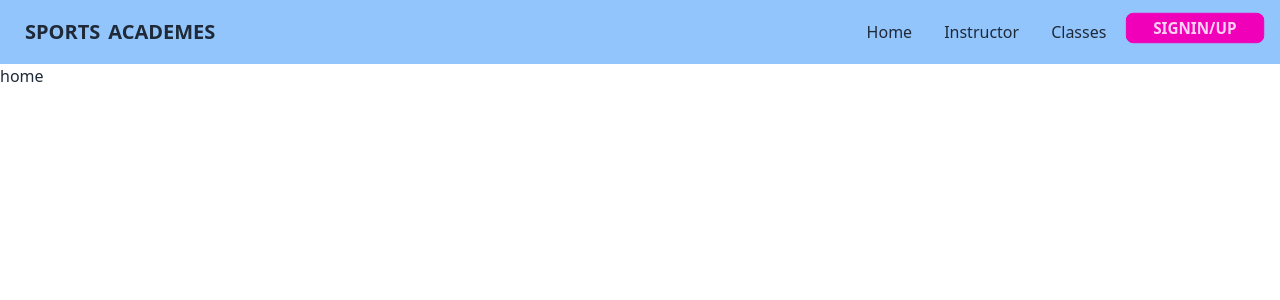
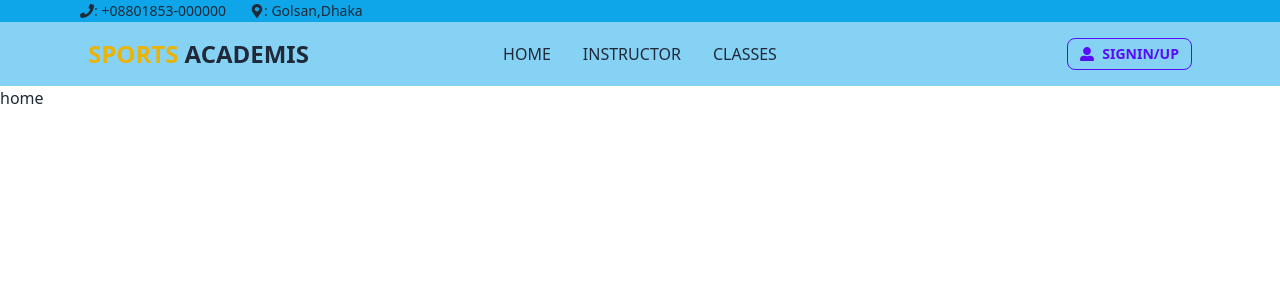
Before and after one commit to PaulShourav/sports-academies, a React (Vite) app: page / in a window 1280 px wide. Shown: the top 300 px of the page. Built offline with nearby package versions, Linux system fonts and the light colour scheme; no server answers.

Commit message:
header completed

```diff
--- a/src/components/Header.jsx
+++ b/src/components/Header.jsx
@@ -3,12 +3,13 @@ import { AuthContext } from "../providers/AuthProvider";
 import { Link } from "react-router-dom";
 import useAdmin from "../hooks/useAdmin";
 import useInstructor from "../hooks/useInstructor";
+import { FaMapMarkerAlt, FaPhone, FaUserAlt } from "react-icons/fa";
 
 
 const Header = () => {
     const { user, logOut } = useContext(AuthContext)
-    const [isAdmin,isAdminLoading]=useAdmin()
-    const [isInstructor,isInstructorLoading]=useInstructor()
+    const [isAdmin, isAdminLoading] = useAdmin()
+    const [isInstructor, isInstructorLoading] = useInstructor()
     const handleLogOut = () => {
         logOut()
             .then(() => {
@@ -17,15 +18,48 @@ const Header = () => {
                 // An error happened.
             });
     }
-    const navLink=<>
+    const navLink = <>
         <li><Link to={'/'}>Home</Link></li>
         <li><Link to={'/instructor'}>Instructor</Link></li>
         <li><Link to={'/classes'}>Classes</Link></li>
-     {isAdmin && isInstructor?<li><Link to={'/'}>Classes</Link></li>:""}
-     {user?<div className="dropdown dropdown-end">
-      <label tabIndex={0} className="btn btn-ghost btn-circle avatar">
+        {user && <li><Link to={'/'}>Dashboard</Link></li>}
+
+    </>
+
+
+    return (
+        <header>
+            <div className="bg-sky-500 ">
+                <div className="flex gap-6 py-[1px] container mx-auto text-sm">
+                    <p className="flex items-center"><FaPhone />: +08801853-000000</p>
+                    <p className="flex items-center"><FaMapMarkerAlt />: Golsan,Dhaka</p>
+                </div>
+
+            </div>
+            <div className="bg-sky-500 bg-opacity-50">
+                <div className="container mx-auto">
+                    <div className="navbar  py-0 my-0">
+                        <div className="navbar-start">
+                            <div className="dropdown">
+                                <label tabIndex={0} className="btn btn-ghost lg:hidden">
+                                    <svg xmlns="http://www.w3.org/2000/svg" className="h-5 w-5" fill="none" viewBox="0 0 24 24" stroke="currentColor"><path strokeLinecap="round" strokeLinejoin="round" strokeWidth="2" d="M4 6h16M4 12h8m-8 6h16" /></svg>
+                                </label>
+                                <ul tabIndex={0} className="menu menu-sm dropdown-content uppercase mt-3 p-2 shadow bg-base-100 rounded-box w-52">
+                                    {navLink}
+                                </ul>
+                            </div>
+                            <Link to={'/'} className=" uppercase font-bold text-xl md:text-2xl"><span className="text-yellow-500">Sports</span>  Academis</Link>
+                        </div>
+                        <div className="navbar-center hidden lg:flex">
+                            <ul className="menu menu-horizontal uppercase px-1">
+                                {navLink}
+                            </ul>
+                        </div>
+                        <div className="navbar-end">
+                            {user ? <div className="dropdown dropdown-end">
+                                <label tabIndex={0} className="btn btn-sm btn-ghost btn-circle avatar">
                                     <div className="w-10 rounded-full">
-          <img src="/images/stock/photo-1534528741775-53994a69daeb.jpg" />
+                                        <img src={user?.photoURL} />
                                     </div>
                                 </label>
                                 <ul tabIndex={0} className="menu menu-sm dropdown-content mt-3 p-2 shadow bg-base-100 rounded-box w-52">
@@ -38,30 +72,15 @@ const Header = () => {
                                     <li><a>Settings</a></li>
                                     <li onClick={handleLogOut}><a>Logout</a></li>
                                 </ul>
-    </div>:<li className="btn btn-sm btn-secondary"><Link to={'/signIn&Up'}>Signin/Up</Link></li>}
-    </>
-
-
-    return (
-        <div className="navbar py-0 bg-blue-300 container mx-auto">
-            <div className="navbar-start">
-                <div className="dropdown">
-                    <label tabIndex={0} className="btn btn-ghost lg:hidden">
-                        <svg xmlns="http://www.w3.org/2000/svg" className="h-5 w-5" fill="none" viewBox="0 0 24 24" stroke="currentColor"><path strokeLinecap="round" strokeLinejoin="round" strokeWidth="2" d="M4 6h16M4 12h8m-8 6h16" /></svg>
-                    </label>
-                    <ul tabIndex={0} className="menu menu-sm dropdown-content mt-3 p-2 shadow bg-base-100 rounded-box w-52">
-                        {navLink}
-                    </ul>
+                            </div> : <Link to={'/signIn&Up'} className="btn btn-sm btn-outline btn-primary flex "><FaUserAlt/> Signin/Up</Link>}
                         </div>
-                <a className="btn btn-ghost normal-case text-xl font-bold">SPORTS <span>ACADEMES</span></a>
                     </div>
-            <div className="navbar-end hidden lg:flex">
-                <ul className="menu menu-horizontal  px-1">
-                    {navLink}
-                </ul>
                 </div>
 
             </div>
+        </header>
+
+
     );
 };
 
--- a/src/components/SectionTitle.jsx
+++ b/src/components/SectionTitle.jsx
@@ -0,0 +1,12 @@
+import { FaGripfire } from "react-icons/fa";
+
+
+const SectionTitle = ({heading}) => {
+    return (
+        <section className="flex justify-center items-center  mb-10">
+            <div className="divider font-bold text-2xl w-80">{heading}</div>
+        </section>
+    );
+};
+
+export default SectionTitle;
--- a/src/layouts/Dashboard.jsx
+++ b/src/layouts/Dashboard.jsx
@@ -14,7 +14,7 @@ const Dashboard = () => {
     console.log(user);
     const navLink = <>
     <div className=" flex flex-col items-center mt-6">
-        <img src={user.photoURL} className=" w-24 h-24 rounded-full border-2 border-purple-900 " alt="" />
+        <img src={user?.photoURL} className=" w-24 h-24 rounded-full border-4 border-teal-600" alt="" />
         <p className="font-bold text-xl uppercase mt-2 mb-5 ">{user?.displayName}</p>
     </div>
     <li><NavLink className={({isActive})=>isActive?'active':''} to={'/'}><FaHome/> Home</NavLink ></li>
@@ -46,7 +46,7 @@ const Dashboard = () => {
             </div>
             <div className="drawer-side">
                 <label htmlFor="my-drawer-2" className="drawer-overlay"></label>
-                <ul className="menu  p-5  w-80 h-full bg-fuchsia-100 text-base-content">
+                <ul className="menu  p-5  w-80 h-full bg-[#8bf0ba] text-base-content">
                     {/* Sidebar content here */}
                     {navLink}
                 </ul>
--- a/src/pages/Dashboard/AddClass/AddClass.jsx
+++ b/src/pages/Dashboard/AddClass/AddClass.jsx
@@ -1,5 +1,6 @@
 import { useForm } from "react-hook-form";
 import useInstructor from "../../../hooks/useInstructor";
+import SectionTitle from "../../../components/SectionTitle";
 
 
 const AddClass = () => {
@@ -46,6 +47,8 @@ const AddClass = () => {
         })
      }
     return (
+        <>
+        <SectionTitle heading={"Add Classes"}/>
         <div className="self-center max-w-3xl">
             <form onSubmit={handleSubmit(onSubmit)}>
                 <div className="flex gap-4 flex-col md:flex-row">
@@ -99,6 +102,8 @@ const AddClass = () => {
                 <input type="submit" className="mt-4 btn btn-sm btn-primary" value={"Add Class"} />
             </form>
         </div>
+        </>
+
     );
 };
 
--- a/src/pages/Dashboard/AllClasses/AllClasses.jsx
+++ b/src/pages/Dashboard/AllClasses/AllClasses.jsx
@@ -3,6 +3,7 @@ import React, { useContext, useState } from 'react';
 import { AuthContext } from '../../../providers/AuthProvider';
 import { useForm } from 'react-hook-form';
 import useAllClasses from '../../../hooks/useAllClasses';
+import SectionTitle from '../../../components/SectionTitle';
 
 const AllClasses = () => {
     const { user } = useContext(AuthContext)
@@ -38,6 +39,7 @@ const AllClasses = () => {
     }
     return (
         <div>
+            <SectionTitle heading={"All Classes"}/>
             <section>
                 <div className="overflow-x-auto">
                     <table className="table">
--- a/src/pages/Dashboard/AllUser/AllUser.jsx
+++ b/src/pages/Dashboard/AllUser/AllUser.jsx
@@ -1,4 +1,5 @@
 import { useQuery } from "@tanstack/react-query";
+import SectionTitle from "../../../components/SectionTitle";
 
 
 const AllUser = () => {
@@ -23,6 +24,7 @@ const AllUser = () => {
     }
     return (
         <div>
+            <SectionTitle heading={"All User"}/>
             <section>
                 <div className="overflow-x-auto">
                     <table className="table">
```
Lines whose indentation alone changed are shown as unchanged.
